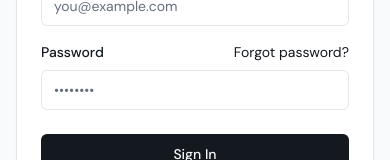
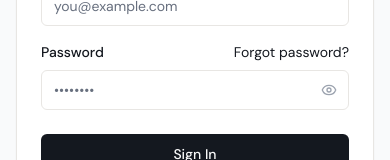
Before and after one commit to Danielson72/Boss-of_clean-2, a Next.js app: page /login in a window 390 px wide. Shown: the part 548-708 px from the top of the page. Built offline with nearby package versions, Linux system fonts and the light colour scheme; no server answers; a web font is replaced by a local one.

Commit message:
fix: password visibility toggle + mobile sign out always visible
Co-Authored-By: Claude Opus 4.6 <noreply@anthropic.com>

```diff
--- a/components/auth/AuthForm.tsx
+++ b/components/auth/AuthForm.tsx
@@ -9,7 +9,7 @@ import { Input } from '@/components/ui/input'
 import { Label } from '@/components/ui/label'
 import { Card, CardContent, CardDescription, CardFooter, CardHeader, CardTitle } from '@/components/ui/card'
 import { Alert, AlertDescription } from '@/components/ui/alert'
-import { Loader2, Mail, CheckCircle } from 'lucide-react'
+import { Loader2, Mail, CheckCircle, Eye, EyeOff } from 'lucide-react'
 import { resendVerificationEmail, canResendEmail, markEmailResent, getResendCooldownRemaining } from '@/lib/email/verification'
 import { GoogleSignInButton } from '@/components/auth/GoogleSignInButton'
 
@@ -25,6 +25,7 @@ export function AuthForm({ mode, role = 'customer' }: AuthFormProps) {
   const [businessName, setBusinessName] = useState('')
   const [phone, setPhone] = useState('')
   const [zipCode, setZipCode] = useState('')
+  const [showPassword, setShowPassword] = useState(false)
   const [loading, setLoading] = useState(false)
   const [error, setError] = useState<string | null>(null)
   const [verificationPending, setVerificationPending] = useState(false)
@@ -420,16 +421,28 @@ export function AuthForm({ mode, role = 'customer' }: AuthFormProps) {
                 </a>
               )}
             </div>
+            <div className="relative">
               <Input
                 id="password"
-              type="password"
+                type={showPassword ? 'text' : 'password'}
                 placeholder="••••••••"
                 value={password}
                 onChange={(e) => setPassword(e.target.value)}
                 required
                 disabled={loading}
                 minLength={6}
+                className="pr-10"
               />
+              <button
+                type="button"
+                onClick={() => setShowPassword(!showPassword)}
+                className="absolute right-3 top-1/2 -translate-y-1/2 text-gray-400 hover:text-gray-600 transition-colors"
+                tabIndex={-1}
+                aria-label={showPassword ? 'Hide password' : 'Show password'}
+              >
+                {showPassword ? <EyeOff className="h-4 w-4" /> : <Eye className="h-4 w-4" />}
+              </button>
+            </div>
           </div>
         </CardContent>
 
--- a/components/dashboard/DashboardSidebar.tsx
+++ b/components/dashboard/DashboardSidebar.tsx
@@ -102,12 +102,12 @@ export function DashboardSidebar({ links }: DashboardSidebarProps) {
 
       {/* Mobile sidebar */}
       <aside
-        className={`md:hidden fixed top-0 left-0 z-[55] h-full w-64 bg-white border-r border-gray-200 transform transition-transform duration-200 ${
+        className={`md:hidden fixed top-0 left-0 z-[55] h-full w-64 bg-white border-r border-gray-200 transform transition-transform duration-200 flex flex-col ${
           mobileOpen ? 'translate-x-0' : '-translate-x-full'
         }`}
       >
         {/* Close button inside sidebar */}
-        <div className="flex items-center justify-between h-16 px-4 border-b border-gray-200">
+        <div className="flex items-center justify-between h-16 px-4 border-b border-gray-200 flex-shrink-0">
           <span className="text-sm font-semibold text-gray-900">Menu</span>
           <button
             onClick={() => setMobileOpen(false)}
@@ -117,7 +117,9 @@ export function DashboardSidebar({ links }: DashboardSidebarProps) {
             <X className="h-5 w-5" />
           </button>
         </div>
-        {navContent}
+        <div className="flex-1 min-h-0">
+          {navContent}
+        </div>
       </aside>
 
       {/* Desktop sidebar */}
```
Lines whose indentation alone changed are shown as unchanged.
